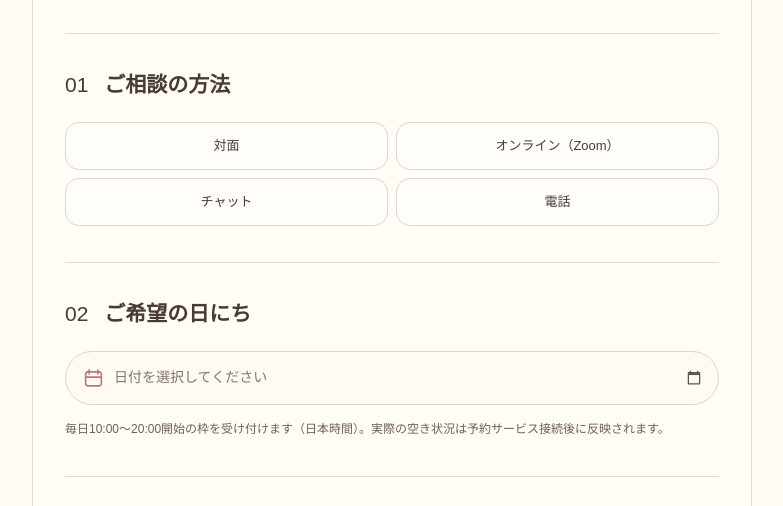
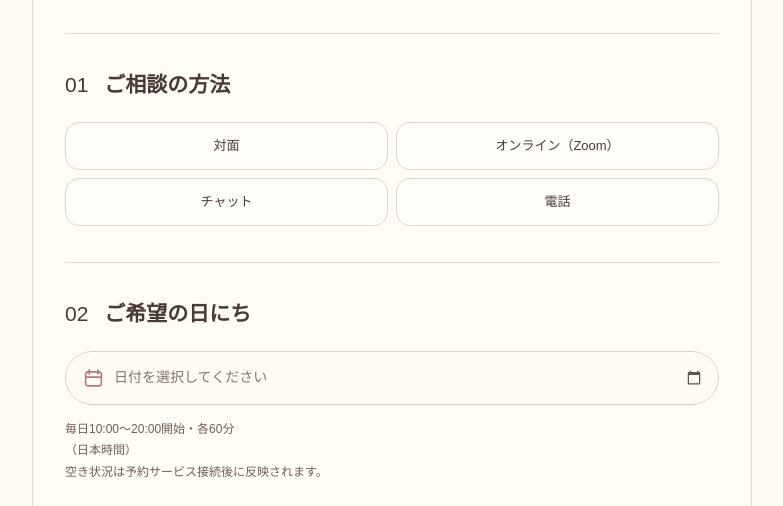
Before and after one commit to adultcuriositylab-hub/Adult_Curiosity, a plain HTML site: page booking.html in a window 1280 px wide. Shown: the part 238-744 px from the top of the page, without its empty margins (248-1031 px from the left). Drawn offline with Linux system fonts and the light colour scheme; a web font is replaced by a local one.

Commit message:
Keep Japan time label together in booking availability note

```diff
--- a/booking.html
+++ b/booking.html
@@ -67,7 +67,7 @@ input[type="date"]::-webkit-datetime-edit{min-width:0;padding:0}
 <input id="date" name="date" type="date" required>
 <span class="date-placeholder" aria-hidden="true">日付を選択してください</span>
 </div>
-<p class="note">毎日10:00〜20:00開始の枠を受け付けます（日本時間）。実際の空き状況は予約サービス接続後に反映されます。</p>
+<p class="note">毎日10:00〜20:00開始・各60分<br><span style="white-space:nowrap">（日本時間）</span><br>空き状況は予約サービス接続後に反映されます。</p>
 </section>
 <section class="step" aria-labelledby="time-heading">
 <h2 id="time-heading"><span class="number">03</span>ご希望の時間</h2>
```
